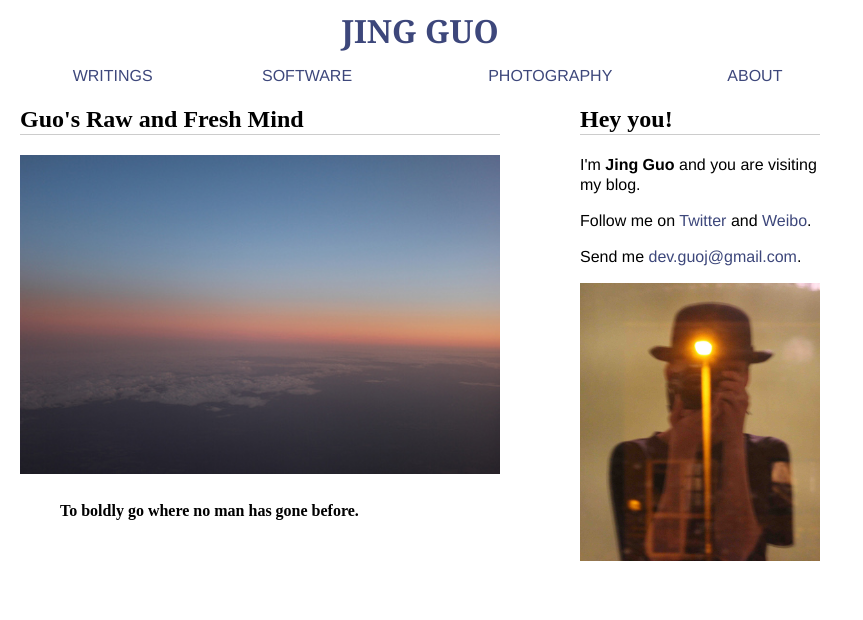
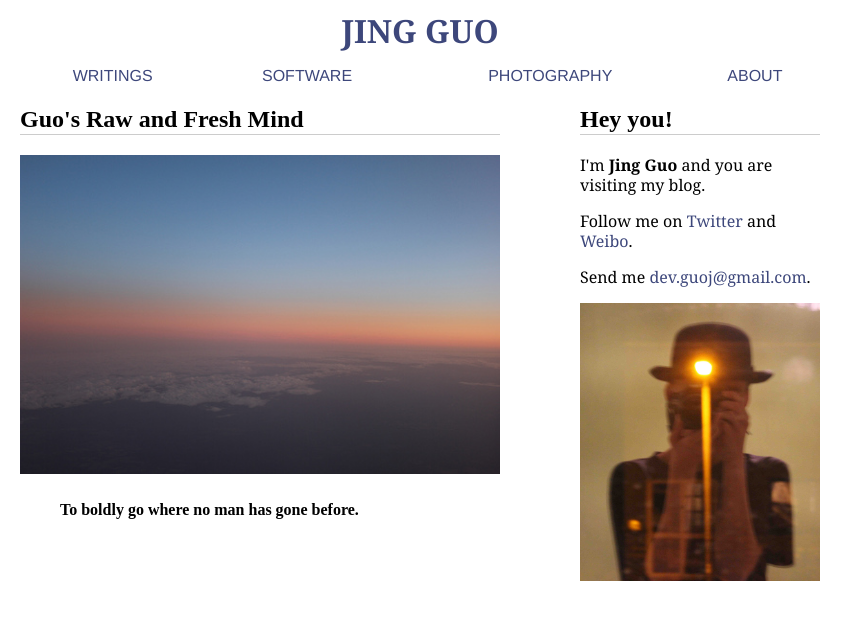
Before and after one commit to guojing0/guojing0.github.io, a Jekyll site: the page built from index.html, in a window 1280 px wide. Shown: the top 620 px of the page, without its empty margins (0-863 px from the left). Built offline with Jekyll 4.4.1, drawn with Linux system fonts in a browser that asks for light colours; Markdown is read by kramdown in place of the engine named in the settings.

Commit message:
font -> Georgia

```diff
--- a/css/blog.css
+++ b/css/blog.css
@@ -23,7 +23,7 @@ a {
 }
 
 p {
-  font-family: Helvetica;
+  font-family: Georgia, Helvetica;
   font-size: 16px;
 }
 
```
